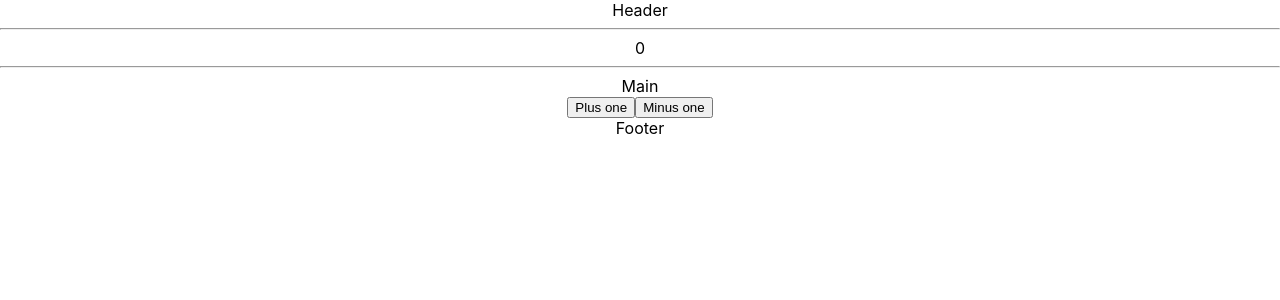
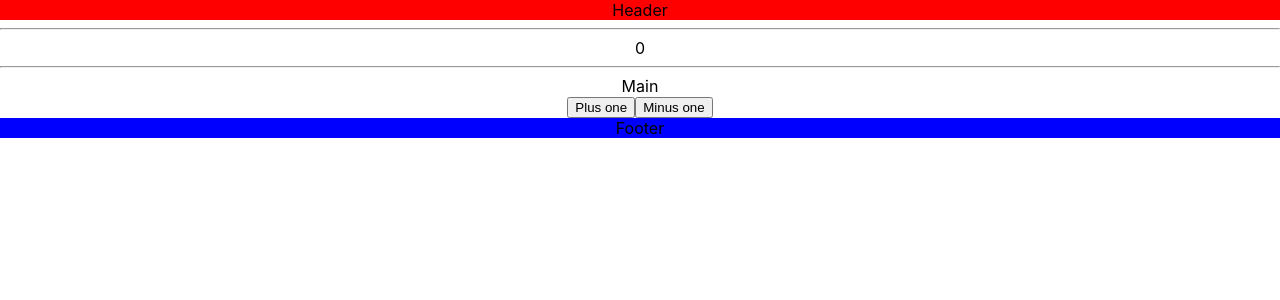
Before and after one commit to RobbyIng/add_training1, a React (Create React App) app: page / in a window 1280 px wide. Shown: the top 300 px of the page. Built offline with nearby package versions, Linux system fonts and the light colour scheme.

Commit message:
Start with todo

```diff
--- a/src/App.jsx
+++ b/src/App.jsx
@@ -1,13 +1,14 @@
 // import logo from './logo.svg';
 import './App.css';
+import { Footer } from './components/Footer/Footer';
 import { Header } from './components/Header/Header';
-import { Footer } from './components/Footer/Footer';
 import { Main } from './components/Main';
 import { useState } from 'react';
 
 
 function App() {
 const [count, setCount] = useState(0)
+const [todos, setTodos] = useState([])
 
 
   return (
@@ -15,7 +16,7 @@ const [count, setCount] = useState(0)
 
       <Header count = {count}/>
 
-      <Main setCount={setCount}/>
+      <Main setCount={setCount} todos={todos}/>
 
       <Footer/>
 
--- a/src/components/Footer/Footer.jsx
+++ b/src/components/Footer/Footer.jsx
@@ -1,2 +1,2 @@
-
-export const Footer = () => <footer>Footer</footer>
+import styles from "./footer.module.css"
+export const Footer = () => <footer className={styles.wrapper}>Footer</footer>
--- /dev/null
+++ b/src/components/Footer/footer.module.css
@@ -0,0 +1,3 @@
+.wrapper{
+    background-color: blue;
+}
--- a/src/components/Header/Header.jsx
+++ b/src/components/Header/Header.jsx
@@ -1,7 +1,8 @@
+import './header.css'
 function Header({count}) {
     return (
         <>
-        <header>Header</header>
+        <header className="wrapper">Header</header>
         <hr />
         {count}
         <hr />
--- /dev/null
+++ b/src/components/Header/header.css
@@ -0,0 +1,3 @@
+.wrapper{
+     background-color: red;
+}
```
